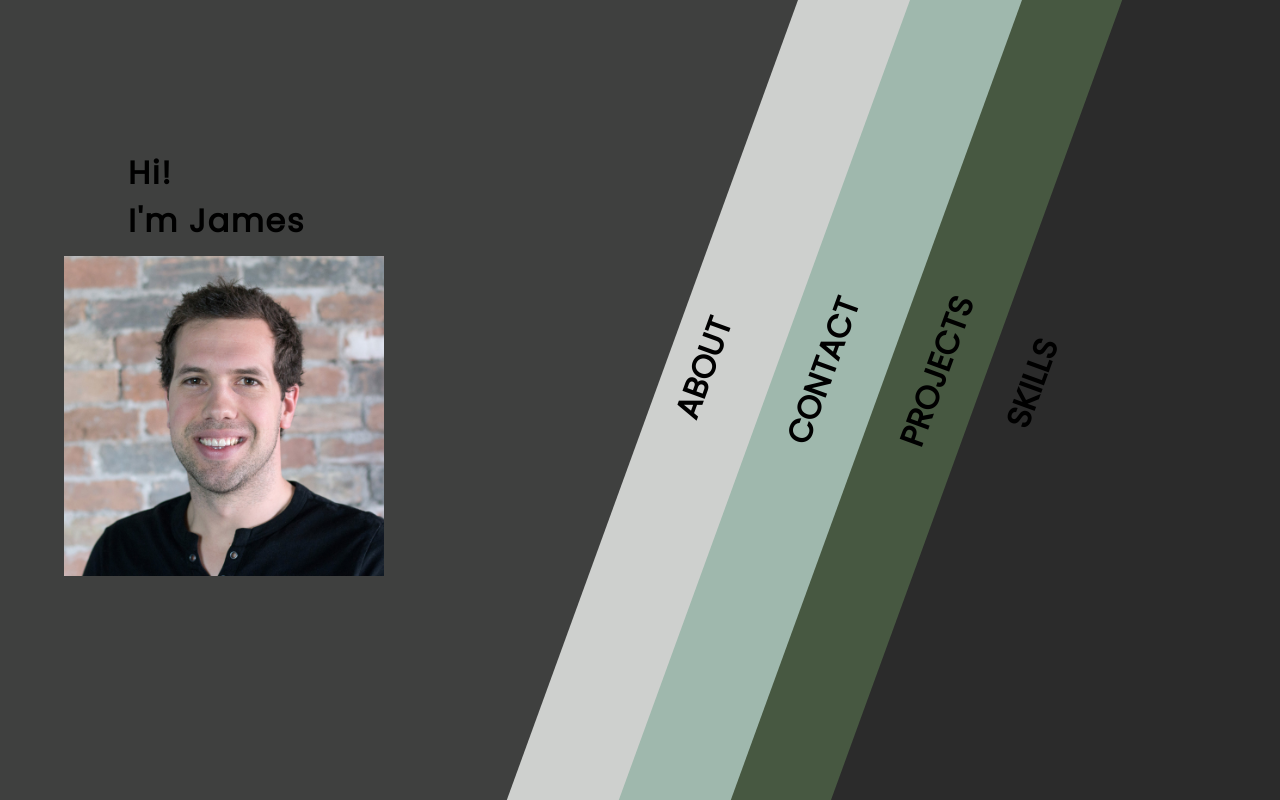
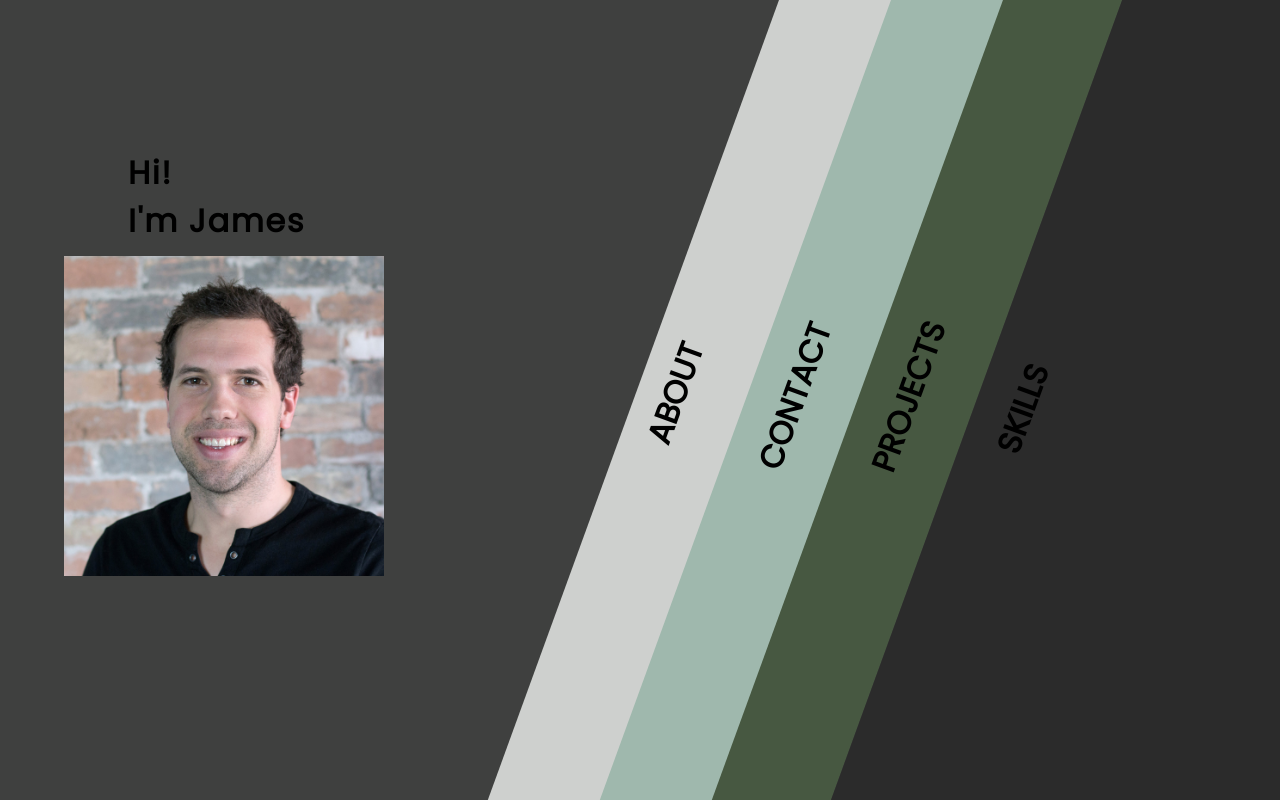
Before and after one commit to jcpage02/portfolio, a React (Create React App) app: page / in a window 1280 px wide. Built offline with nearby package versions, Linux system fonts and the light colour scheme.

Commit message:
nothing major.  slight styling changes

```diff
--- a/src/components/About.scss
+++ b/src/components/About.scss
@@ -34,5 +34,6 @@
   transform: rotate(-90deg);
   font-size: 2em;
   margin-left: -.5em;
+  margin-bottom: 0;
   margin-top: -0;
 }
--- a/src/components/Contact.scss
+++ b/src/components/Contact.scss
@@ -34,5 +34,6 @@
   transform: rotate(-90deg);
   font-size: 2em;
   margin-left: -1em;
+  margin-bottom: 0;
   margin-top: -0;
 }
--- a/src/components/Projects.scss
+++ b/src/components/Projects.scss
@@ -7,6 +7,7 @@
   box-sizing: border-box;
   height: 150%;
   width: 7em;
+  margin-right: 1.2em;
   transform: rotate(20deg);
   background-color: $colorThree;
   transition: all 1s;
@@ -34,5 +35,6 @@
   transform: rotate(-90deg);
   font-size: 2em;
   margin-left: -1em;
+  margin-bottom: 0;
   margin-top: -0;
 }
--- a/src/components/Skills.scss
+++ b/src/components/Skills.scss
@@ -36,5 +36,6 @@
   transform: rotate(-90deg);
   font-size: 2em;
   margin-left: 0em;
+  margin-bottom: 0;
   margin-top: 5em;
 }
```
